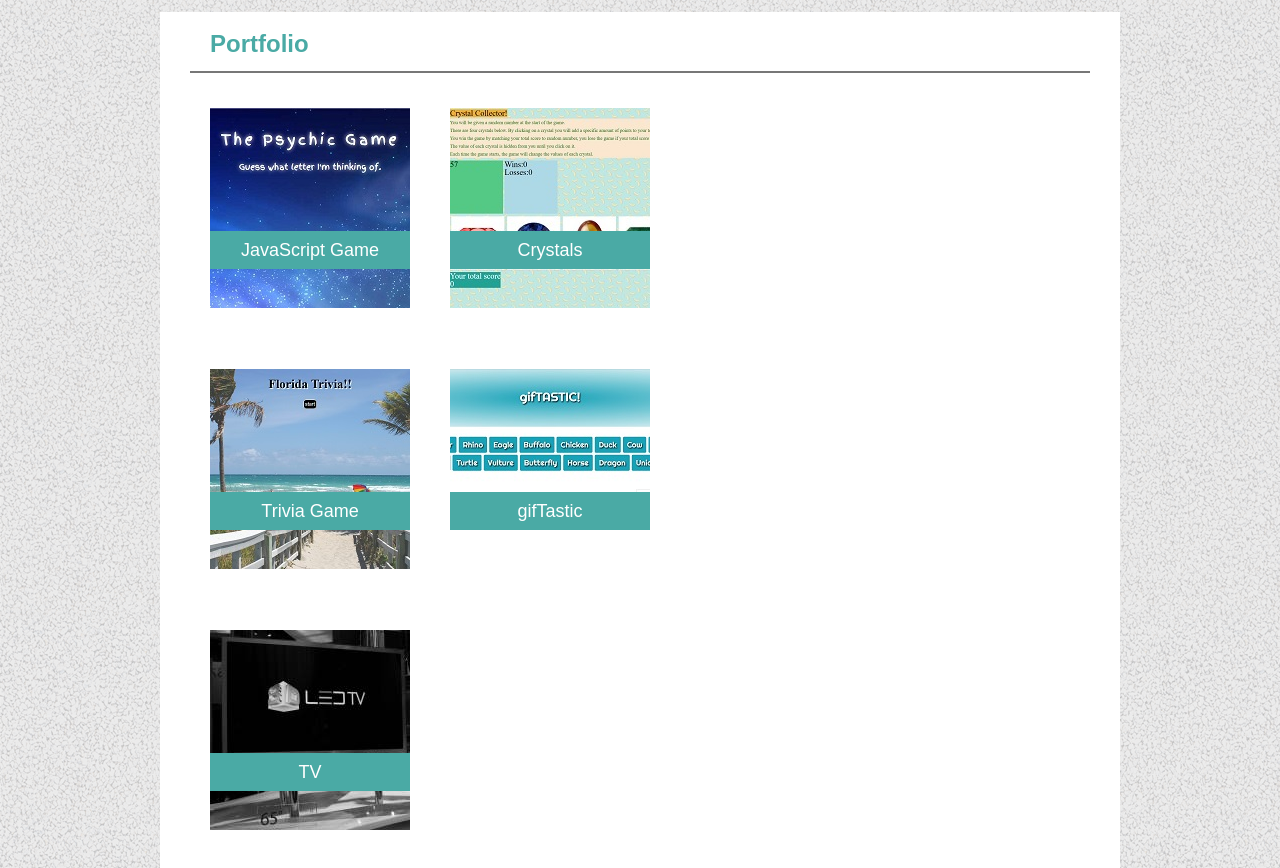
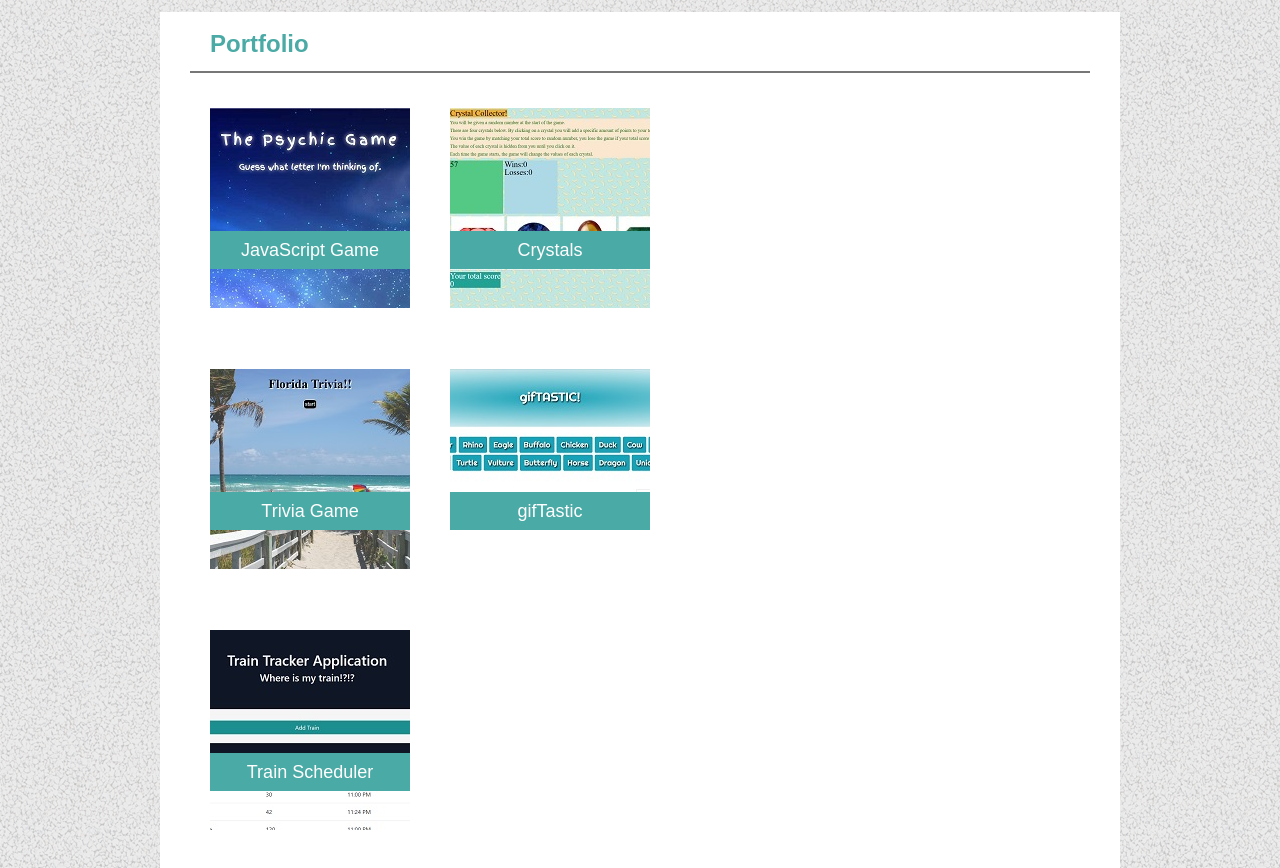
Before and after one commit to seanmrudd/Responsive-Portfolio, a plain HTML site: page portfolio.html in a window 1280 px wide. Shown: the part 84-952 px from the top of the page. Drawn offline with Linux system fonts and the light colour scheme.

Commit message:
updated train

```diff
--- a/portfolio.html
+++ b/portfolio.html
@@ -52,11 +52,12 @@
                 </div>
             </a>
 
-            <div class="tv">
-                <img src="assets/images/tv.jpg" alt="TV">
-                <h3 class="tag">TV</h3>
-            </div>
-
+            <a href="https://seanmrudd.github.io/Train-Scheduler/" target="_blank">
+                <div class="tv">
+                    <img src="assets/images/Untitled.jpg" alt="TV">
+                    <h3 class="tag">Train Scheduler</h3>
+                </div>
+            </a>
         </main>
 
     </div>
```
Also changed, not shown: assets/images/Untitled.jpg (added).
